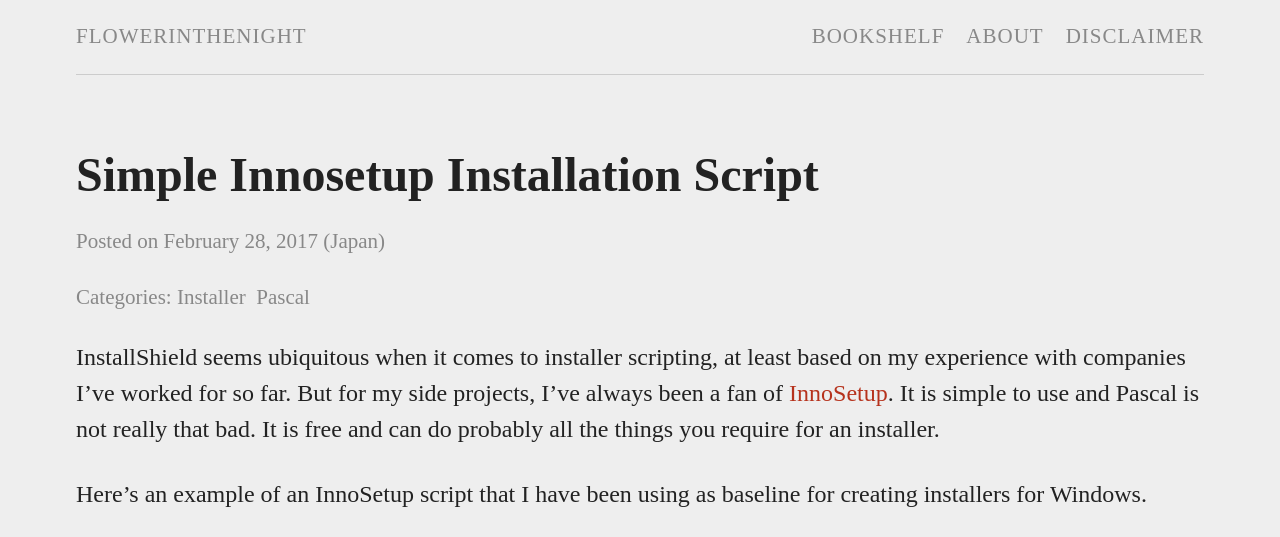
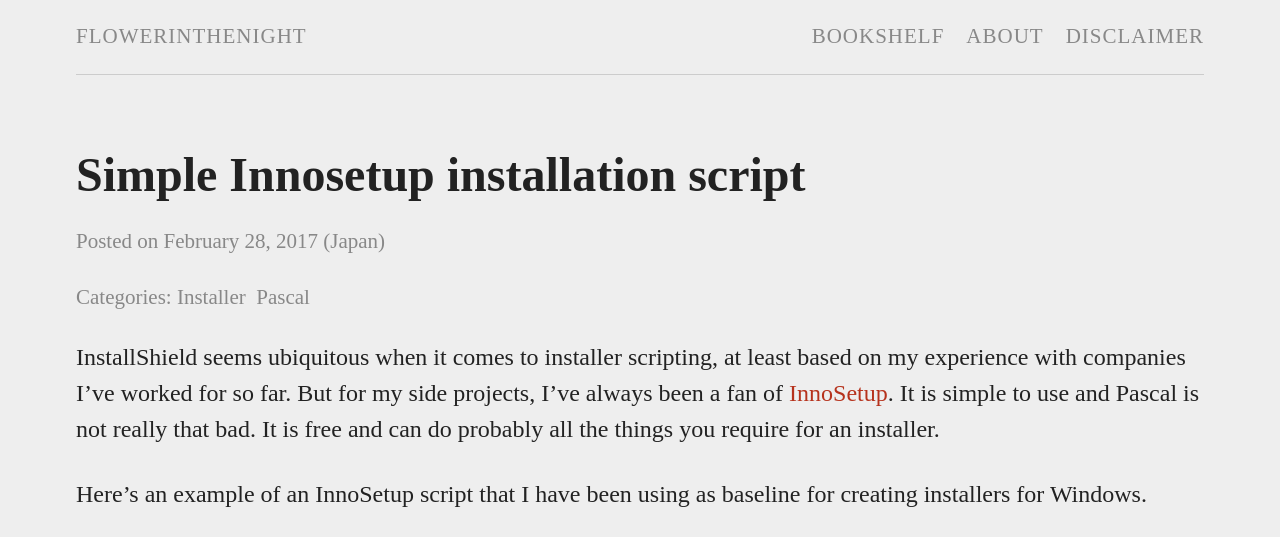
Before and after one commit to flowerinthenight/flowerinthenight.github.io, a Jekyll site: the page built from _posts/2017-02-28-simple-innosetup.md, in a window 1280 px wide, cut to the strip 0-537 px from the top of the page. Built offline with Jekyll 4.4.1, drawn with Linux system fonts in a browser that asks for light colours; some web fonts are replaced; comment, search, counter and statistics services are not loaded.

```diff
--- a/_posts/2017-02-28-simple-innosetup.md
+++ b/_posts/2017-02-28-simple-innosetup.md
@@ -1,6 +1,6 @@
 ---
 layout: post
-title: "Simple Innosetup Installation Script"
+title: "Simple Innosetup installation script"
 location: "Japan"
 categories: ["Installer", "Pascal"]
 comments: true
```
